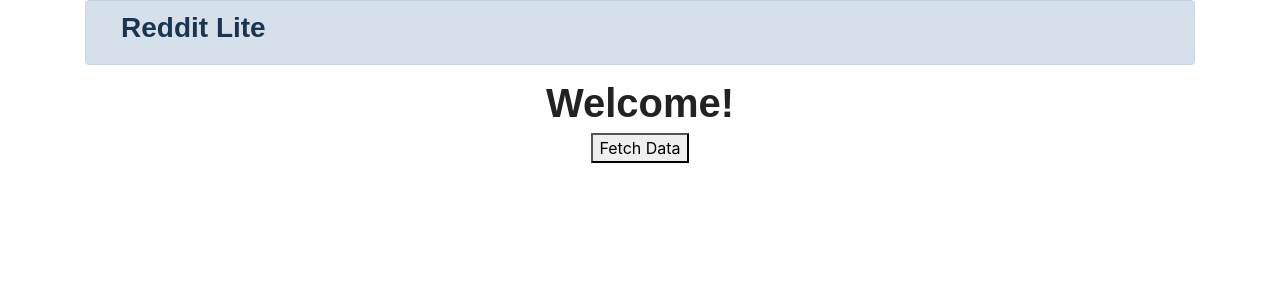
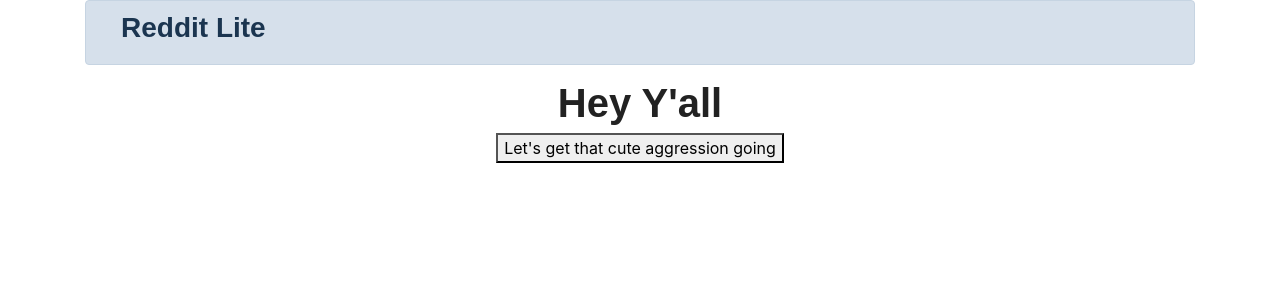
Before and after one commit to jkgaza/PoorMansReddit, an Angular app in the folder Reddit/: page / in a window 1280 px wide. Shown: the top 300 px of the page. Built offline with nearby package versions, Linux system fonts and the light colour scheme; a web font is replaced by a local one.

Commit message:
Add some styling and general smart-assery

```diff
--- a/Reddit/src/app/app.component.html
+++ b/Reddit/src/app/app.component.html
@@ -6,8 +6,8 @@
 
   <div style="text-align:center">
     <h1>
-      Welcome!
+      Hey Y'all
     </h1>
-    <button (click)="getData()">Fetch Data</button>
+    <button (click)="getData()">Let's get that cute aggression going</button>
    </div><app-posts [posts] = "data"></app-posts>
 </div>
--- a/Reddit/src/styles.css
+++ b/Reddit/src/styles.css
@@ -1,2 +1,6 @@
 /* You can add global styles to this file, and also import other style files */
 @import url(https://bootswatch.com/4/journal/bootstrap.min.css);
+
+.row{
+    display: block;
+}
```
